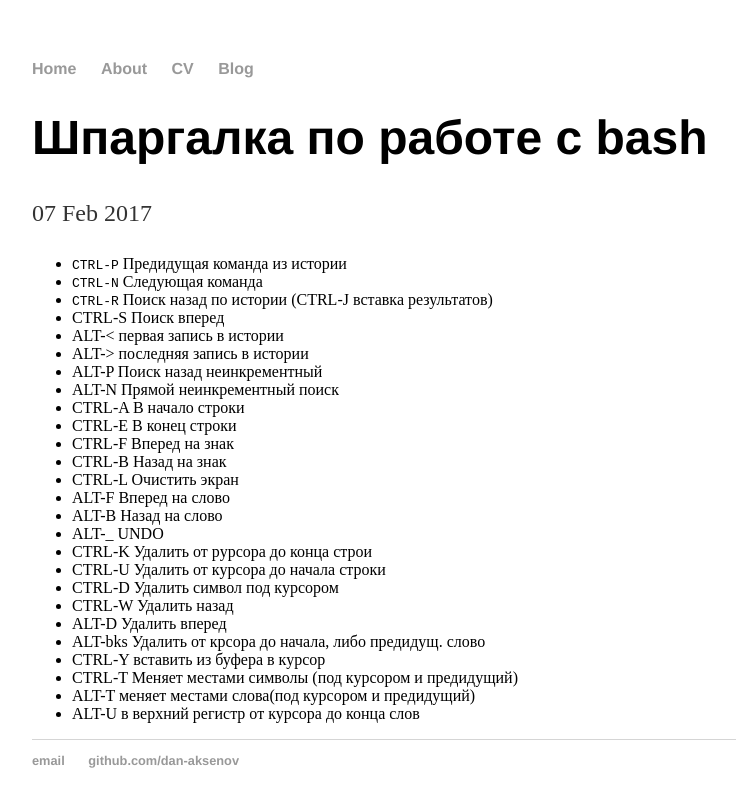
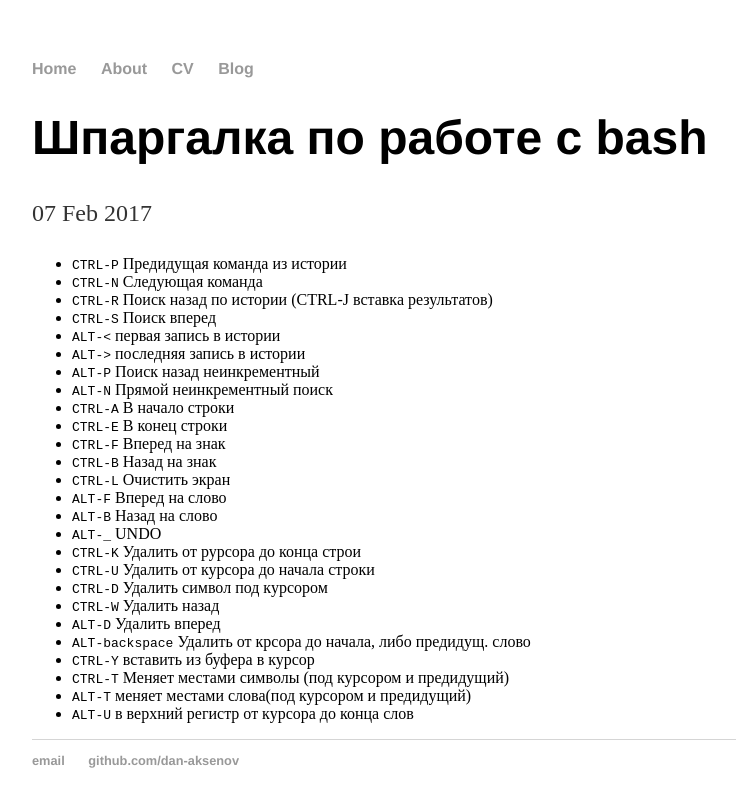
Before and after one commit to dan-aksenov/dan-aksenov.github.io-old, a Jekyll site: the page built from _posts/2017-02-07-bash-commandline-cheatsheet.md, in a window 1280 px wide. Shown: the top 807 px of the page, without its empty margins (160-896 px from the left). Built offline with Jekyll 4.4.1, drawn with Linux system fonts in a browser that asks for light colours.

Commit message:
formated as code

```diff
--- a/_posts/2017-02-07-bash-commandline-cheatsheet.md
+++ b/_posts/2017-02-07-bash-commandline-cheatsheet.md
@@ -7,26 +7,26 @@
 * `CTRL-P`	Предидущая команда из истории
 * `CTRL-N`	Следующая команда
 * `CTRL-R`	Поиск назад по истории (CTRL-J вставка результатов)
-* CTRL-S	Поиск вперед
-* ALT-<	первая запись в истории
-* ALT->	последняя запись в истории
-* ALT-P	Поиск назад неинкрементный
-* ALT-N	Прямой неинкрементный поиск
-* CTRL-A	В начало строки
-* CTRL-E	В конец строки
-* CTRL-F	Вперед на знак
-* CTRL-B	Назад на знак
-* CTRL-L	Очистить экран
-* ALT-F	Вперед на слово
-* ALT-B	Назад на слово
-* ALT-_	UNDO
-* CTRL-K	Удалить от рурсора до конца строи
-* CTRL-U	Удалить от курсора до начала строки
-* CTRL-D	Удалить символ под курсором
-* CTRL-W	Удалить назад
-* ALT-D	Удалить вперед
-* ALT-bks	Удалить от крсора до начала, либо предидущ. слово
-* CTRL-Y	вставить из буфера в курсор
-* CTRL-T	Меняет местами символы (под курсором и предидущий)
-* ALT-T	меняет местами слова(под курсором и предидущий)
-* ALT-U	в верхний регистр от курсора до конца слов
+* `CTRL-S`	Поиск вперед
+* `ALT-<`	первая запись в истории
+* `ALT->`	последняя запись в истории
+* `ALT-P`	Поиск назад неинкрементный
+* `ALT-N`	Прямой неинкрементный поиск
+* `CTRL-A`	В начало строки
+* `CTRL-E`	В конец строки
+* `CTRL-F`	Вперед на знак
+* `CTRL-B`	Назад на знак
+* `CTRL-L`	Очистить экран
+* `ALT-F`	Вперед на слово
+* `ALT-B`	Назад на слово
+* `ALT-_`	UNDO
+* `CTRL-K`	Удалить от рурсора до конца строи
+* `CTRL-U`	Удалить от курсора до начала строки
+* `CTRL-D`	Удалить символ под курсором
+* `CTRL-W`	Удалить назад
+* `ALT-D`	Удалить вперед
+* `ALT-backspace`	Удалить от крсора до начала, либо предидущ. слово
+* `CTRL-Y`	вставить из буфера в курсор
+* `CTRL-T`	Меняет местами символы (под курсором и предидущий)
+* `ALT-T`	меняет местами слова(под курсором и предидущий)
+* `ALT-U`	в верхний регистр от курсора до конца слов
```
